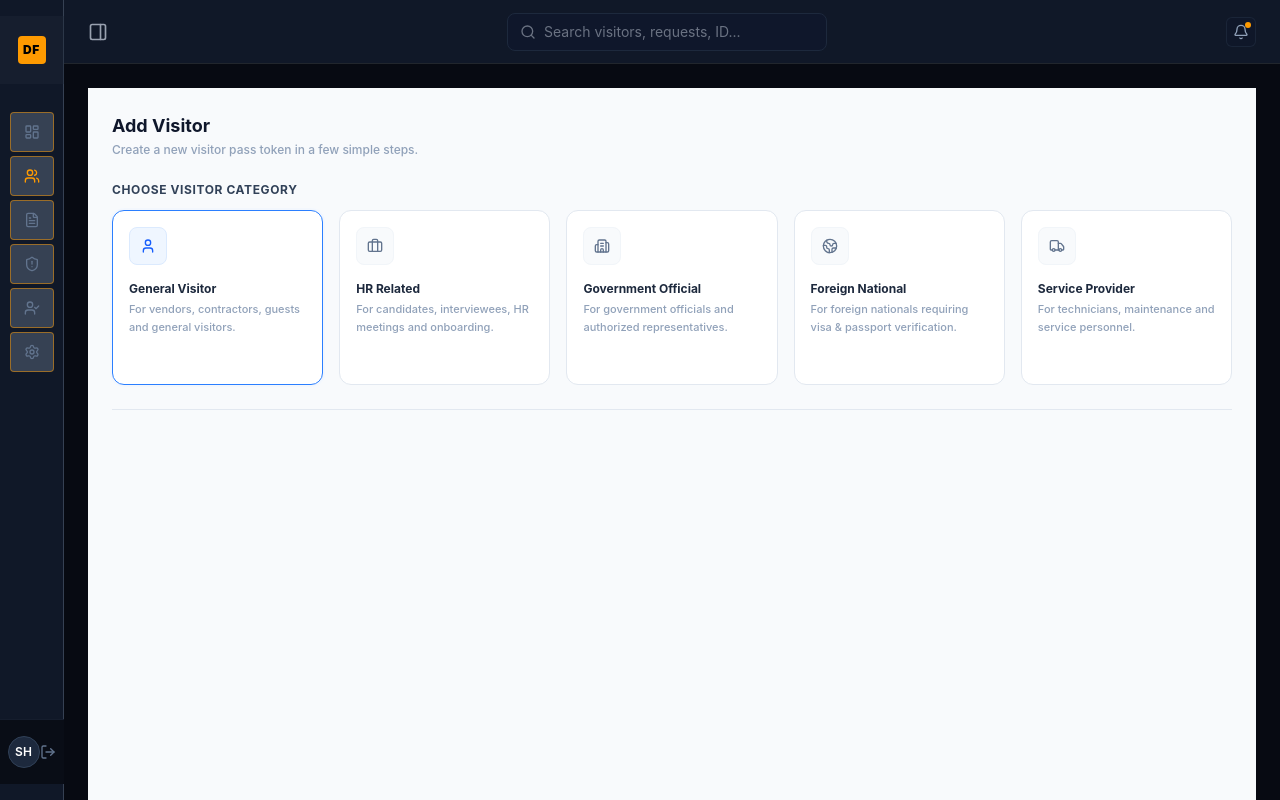
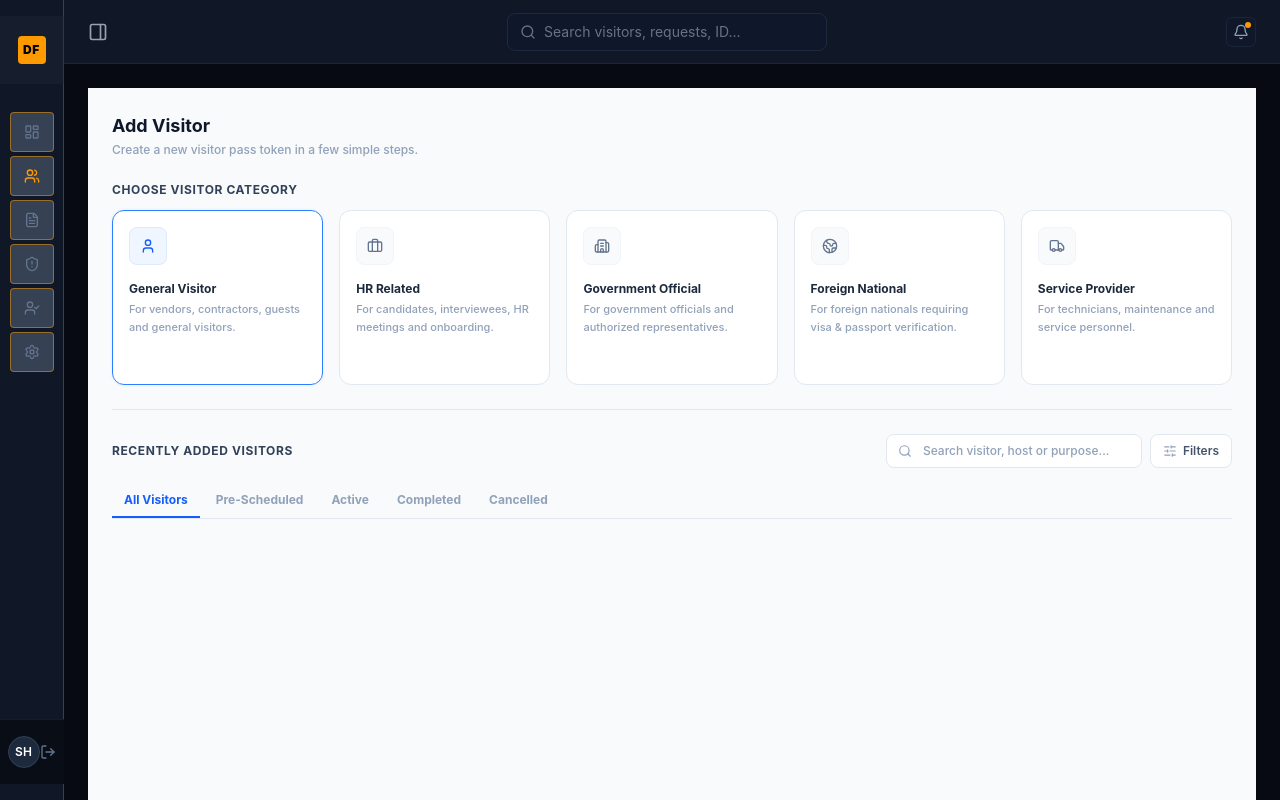
Before and after one commit to sin-h43/Defence-Pass-Management-System, a React (Vite) app in the folder defence-portal/: page /hr/visitorMgmt in a window 1280 px wide. Built offline with nearby package versions, Linux system fonts and the light colour scheme.

Commit message:
table titles

```diff
--- a/defence-portal/src/pages/hr/VisitorManagement.tsx
+++ b/defence-portal/src/pages/hr/VisitorManagement.tsx
@@ -160,7 +160,49 @@ export default function VisitorMgmt() {
 
           <hr className="border-slate-200" />
 
+          {/* Section Dynamic Context View: Table Filter Controls and Core Grid */}
+          <div className="space-y-4">
+            <div className="flex flex-col sm:flex-row items-start sm:items-center justify-between gap-3">
+              <div>
+                <h3 className="text-xs font-bold text-slate-700 uppercase tracking-wider">Recently Added Visitors</h3>
+              </div>
 
+              {/* Context Search Filter input array */}
+              <div className="flex items-center gap-2 w-full sm:w-auto">
+                <div className="relative flex-1 sm:w-64">
+                  <Search className="absolute left-3 top-2.5 h-3.5 w-3.5 text-slate-400" />
+                  <input
+                    type="text"
+                    placeholder="Search visitor, host or purpose..."
+                    className="w-full pl-9 pr-4 py-2 bg-white border border-slate-200 rounded-lg text-xs font-medium text-slate-700 placeholder-slate-400 focus:outline-none focus:border-blue-500 transition-colors"
+                  />
+                </div>
+                <button className="flex items-center gap-1.5 px-3 py-2 bg-white border border-slate-200 rounded-lg text-xs font-semibold text-slate-600 hover:bg-slate-50 transition-colors">
+                  <SlidersHorizontal className="h-3.5 w-3.5 text-slate-400" />
+                  <span>Filters</span>
+                </button>
+              </div>
+            </div>
+
+            {/* Sub-Tabs Selector Layer matching image */}
+            <div className="flex items-center gap-1 border-b border-slate-200 text-xs font-semibold select-none">
+              {subTabs.map((tab) => (
+                <button
+                  key={tab}
+                  onClick={() => setSelectedTab(tab)}
+                  className={`px-3 py-2 border-b-2 font-bold transition-all ${
+                    selectedTab === tab
+                      ? "border-blue-600 text-blue-600"
+                      : "border-transparent text-slate-400 hover:text-slate-600"
+                  }`}
+                >
+                  {tab}
+                </button>
+              ))}
+            </div>
+
+
+          </div>
 
         </div>
       </div>
```
